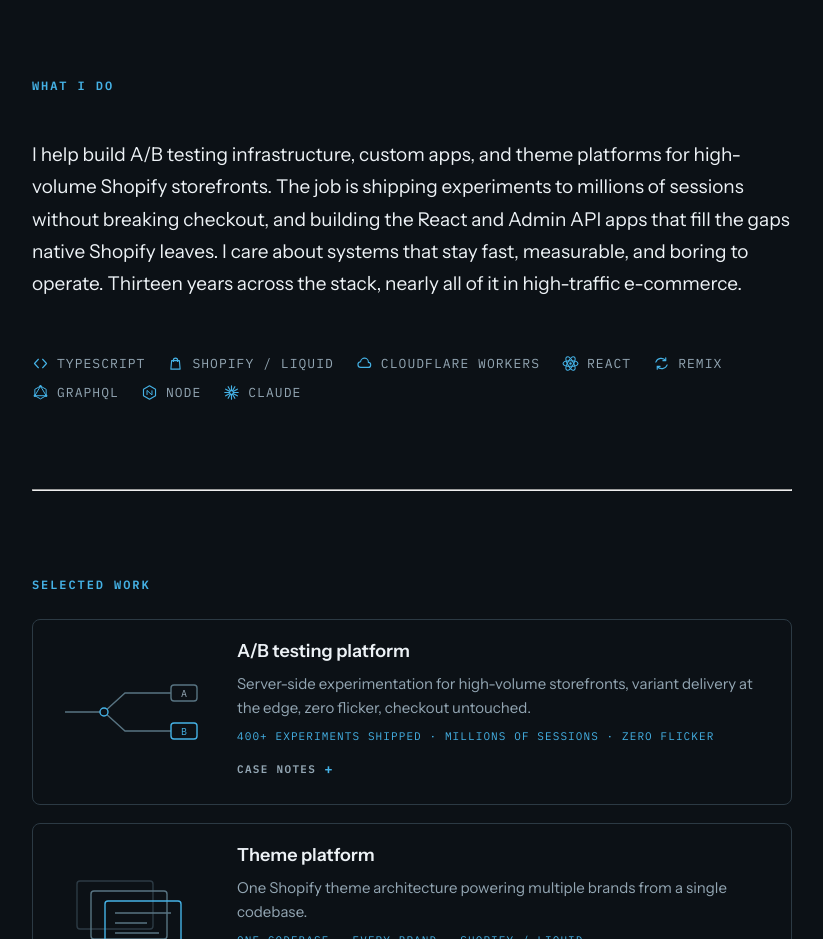
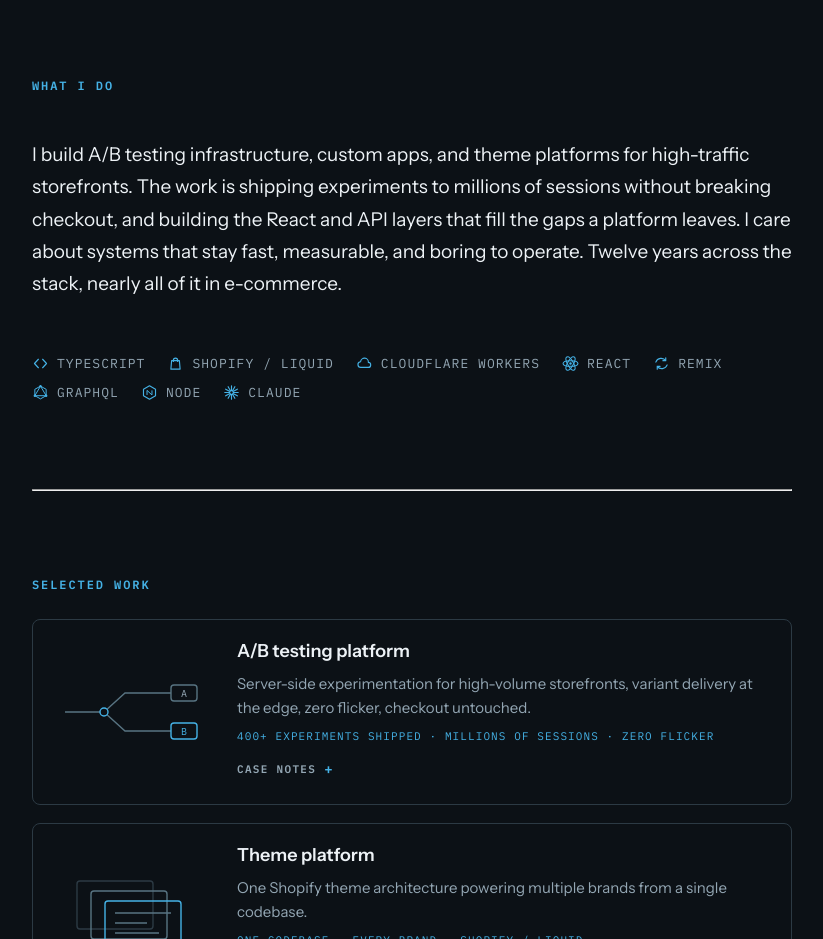
Before and after one commit to robertsmikej/robertsmj, a website with bundled scripts: page public/index.html in a window 1280 px wide. Shown: the part 800-1739 px from the top of the page, without its empty margins (228-1051 px from the left). Built offline with nearby package versions, Linux system fonts and the light colour scheme.

Commit message:
Update site copy to reflect current professional status
The "What I do" section and meta description read as though the
Gorilla Mind role was still active. Shift to general professional
identity framing: "I build" instead of "I help build," drop the
employer-specific Shopify language, and correct thirteen years to
twelve.

```diff
--- a/public/index.html
+++ b/public/index.html
@@ -6,7 +6,7 @@
 		<title>Mike Roberts, senior full-stack engineer</title>
 		<meta
 			name="description"
-			content="Mike Roberts, senior full-stack engineer in Idaho. A/B testing infrastructure and theme platforms for high-volume Shopify storefronts." />
+			content="Mike Roberts, senior full-stack engineer in Idaho. Twelve years building experimentation platforms, e-commerce infrastructure, and edge tooling for high-traffic storefronts." />
 		<meta name="theme-color" content="#0C1116" id="theme-color-meta" />
 		<script>
 			/* Sets data-theme before first paint so the page never flashes the wrong theme.
@@ -225,10 +225,10 @@
 			<section class="wrap" aria-labelledby="whatido">
 				<h2 class="kicker" id="whatido">What I do</h2>
 				<p class="prose">
-					I help build A/B testing infrastructure, custom apps, and theme platforms for high-volume Shopify storefronts.
-					The job is shipping experiments to millions of sessions without breaking checkout, and building the React and
-					Admin API apps that fill the gaps native Shopify leaves. I care about systems that stay fast, measurable, and
-					boring to operate. Thirteen years across the stack, nearly all of it in high-traffic e-commerce.
+					I build A/B testing infrastructure, custom apps, and theme platforms for high-traffic storefronts. The work is
+					shipping experiments to millions of sessions without breaking checkout, and building the React and API layers
+					that fill the gaps a platform leaves. I care about systems that stay fast, measurable, and boring to operate.
+					Twelve years across the stack, nearly all of it in e-commerce.
 				</p>
 				<div class="stack">
 					<span
```
Also changed, not shown: package.json (+7 -0 lines).
